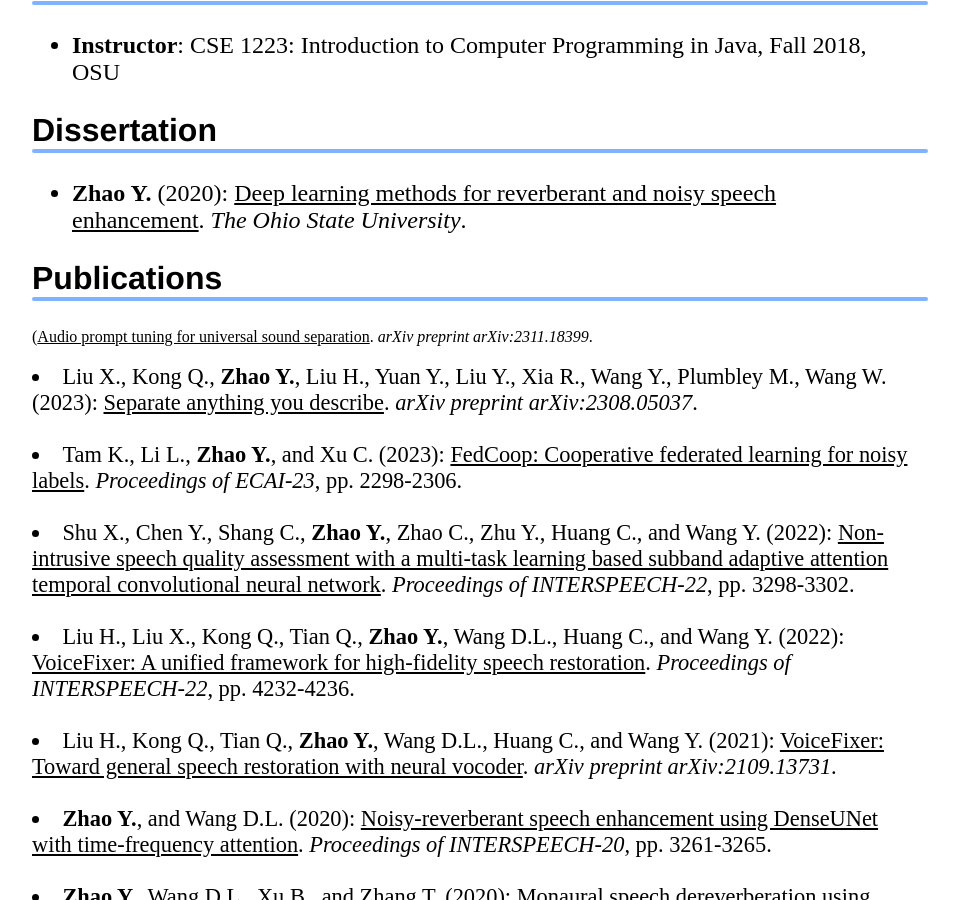
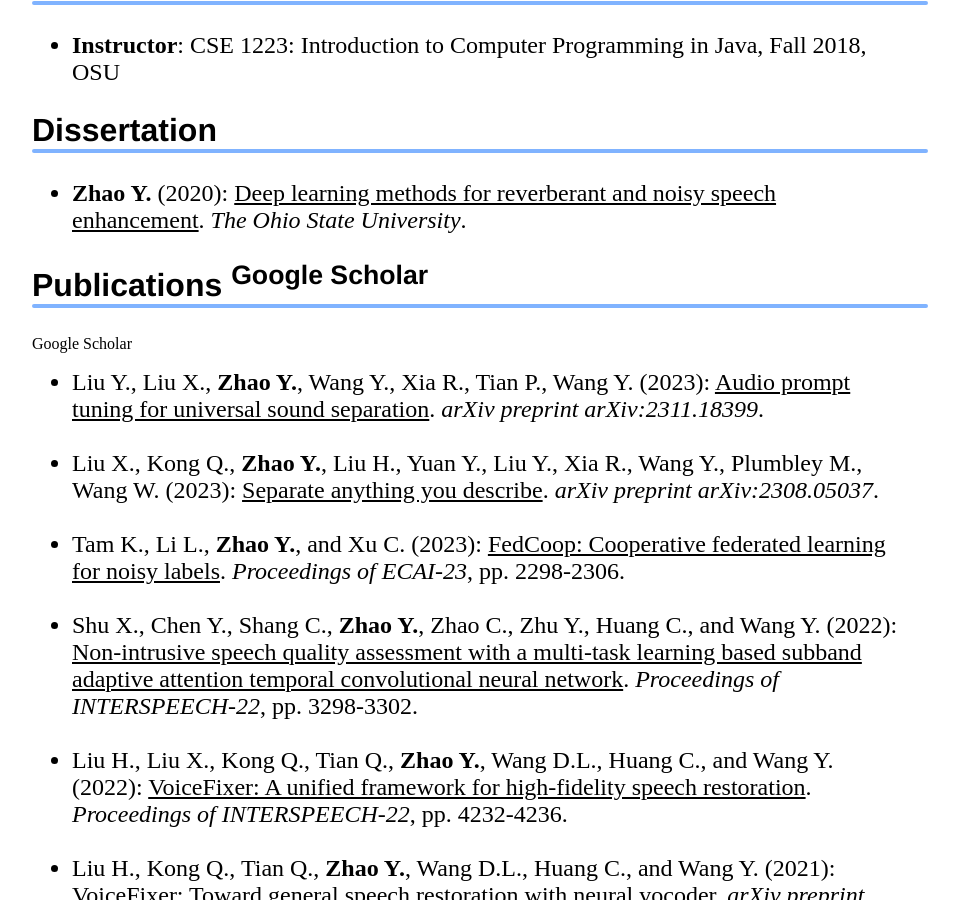
Before and after one commit to cliffzhao/cliffzhao.github.io, a Jekyll site: the page built from index.html, in a window 1280 px wide and 900 px high, scrolled down 1034 px. Shown: the whole window, without its empty margins (160-1119 px from the left). Built offline with Jekyll 4.4.1, drawn with Linux system fonts in a browser that asks for light colours; a style sheet for code colours, icons or effects is not loaded.

Commit message:
Update index.html

```diff
--- a/index.html
+++ b/index.html
@@ -79,7 +79,8 @@ title: Yan Zhao
 
 
 
-    <h2>Publications</h2> (<a href="https://scholar.google.com/citations?user=cHzLMDEAAAAJ&hl=en" target="_blank> Google Scholar </a>)
+    <h2>Publications <sup>Google Scholar</sup></h2>
+	<a href="https://scholar.google.com/citations?user=cHzLMDEAAAAJ&hl=en" target="_blank">Google Scholar</a>
     <ul>
 		<li> Liu Y., Liu X., <strong>Zhao Y.</strong>, Wang Y., Xia R., Tian P., Wang Y. (2023): <a href="https://arxiv.org/pdf/2311.18399" target="_blank"><U>Audio prompt tuning for universal sound separation</U></a>. <cite>arXiv preprint arXiv:2311.18399</cite>.
 		<br>
```
